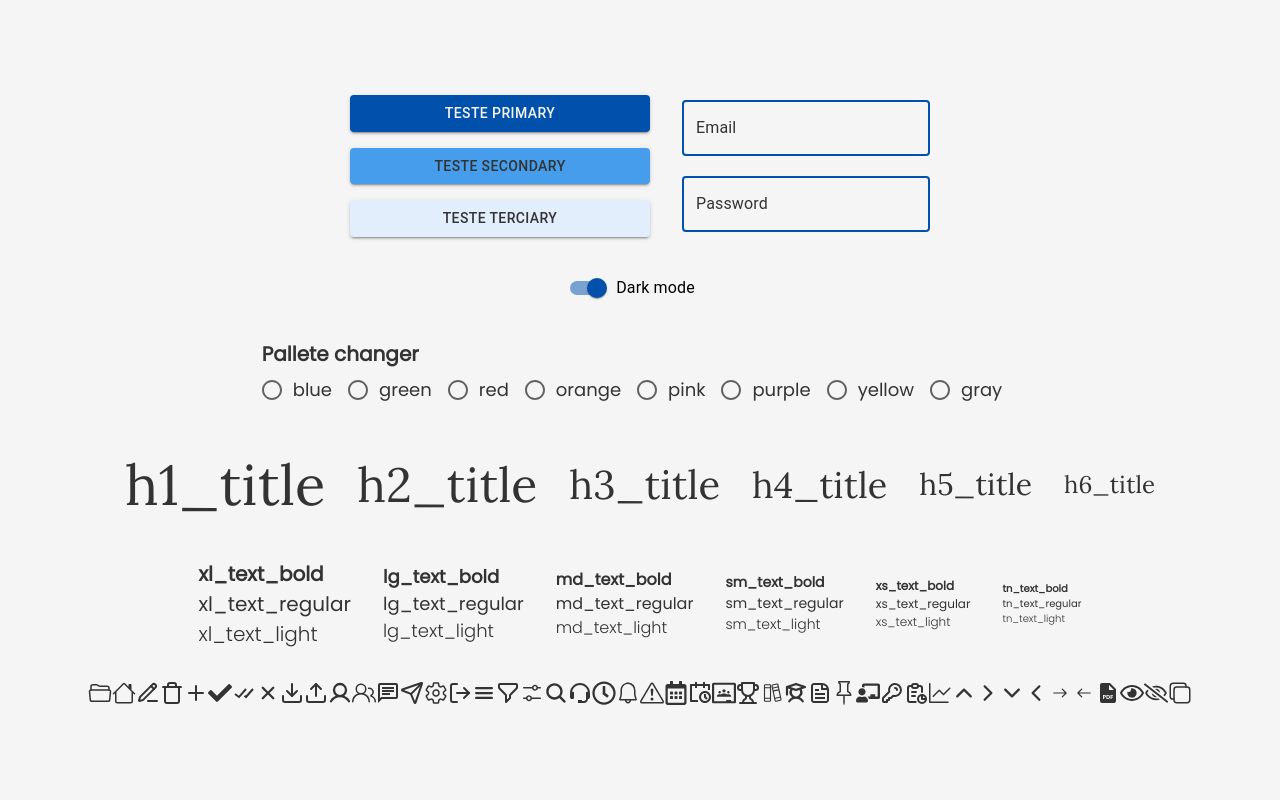
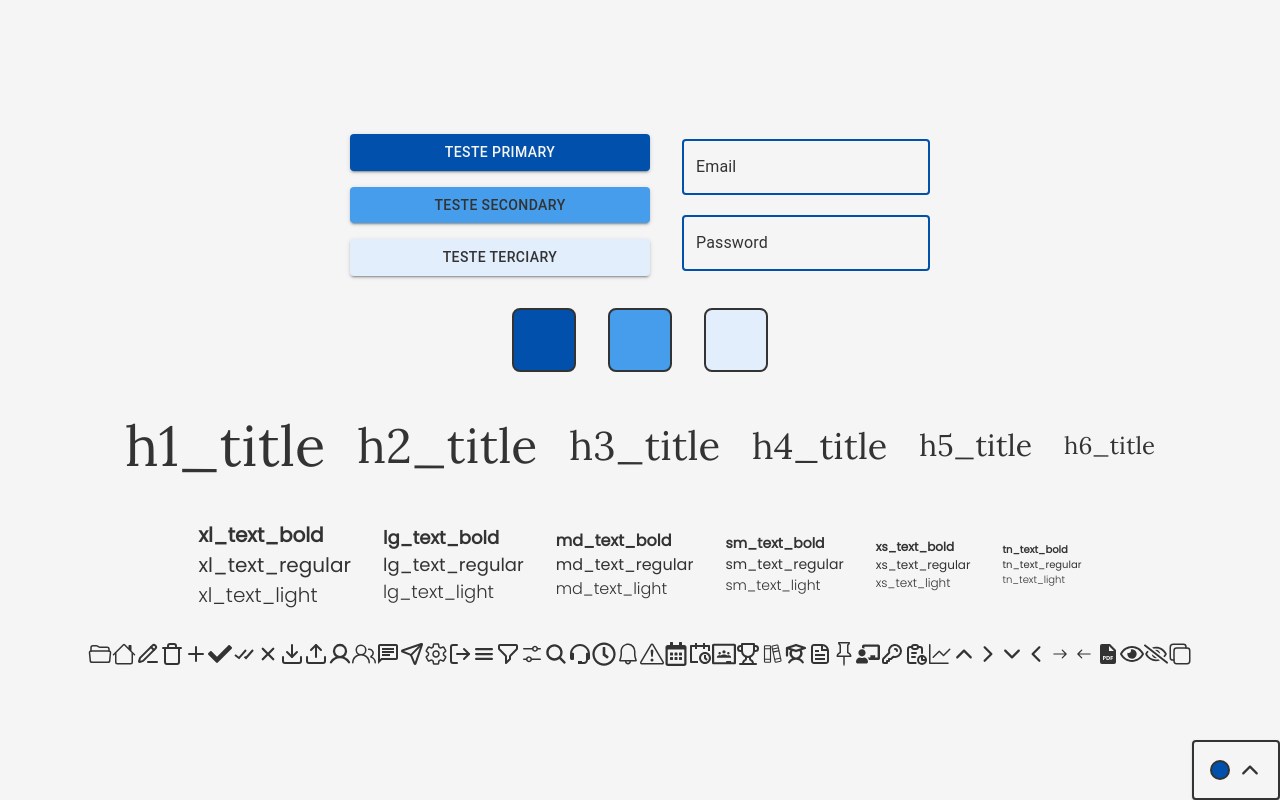
Before and after one commit to Hivqs79/Portal_do_Conselho, a Next.js app in the folder front/app/: page / in a window 1280 px wide. Built offline with nearby package versions, Linux system fonts and the light colour scheme.

Commit message:
:sparkles: Resolved the problem with dynamic color and added a menu for change color and mode

```diff
--- a/front/app/app/page.tsx
+++ b/front/app/app/page.tsx
@@ -19,6 +19,9 @@ import { CgFileDocument } from "react-icons/cg";
 import { TbReport } from "react-icons/tb";
 import { IoIosArrowBack, IoIosArrowDown, IoIosArrowForward, IoIosArrowRoundBack, IoIosArrowRoundForward, IoIosArrowUp } from "react-icons/io";
 import Icon from "@/components/Icon";
+import { BrandColors } from "@/theme/BrandColors";
+import ThemeSettings from "@/theme/ThemeSettings";
+import DevPalleteChangerMenu from "@/components/DevPalleteChangerMenu";
 
 export default function Home() {
   const [ color, setColor ] = useState("");
@@ -29,6 +32,12 @@ export default function Home() {
     setColor(colorChosen);
     changePallete(colorChosen);
   };
+
+  const primaryColor = BrandColors.primary_color;
+  const secondaryColor = BrandColors.secondary_color;
+  const terciaryColor = BrandColors.terciary_color;
+
+  const constrastColor = ThemeSettings.getContrastThemeColor();
 
   return (
     <Container maxWidth={"lg"} className="flex flex-col gap-8 justify-center items-center min-h-screen">
@@ -71,27 +80,10 @@ export default function Home() {
           />
         </Box>
       </Box>
-      <Box>
-        <FormControlLabel
-          control={<Switch
-            defaultChecked
-            onChange={() => changeThemeMode()}
-          />}
-          label="Dark mode"
-        />
-      </Box>
-      <Box>
-        <Typography variant="xl_text_bold">Pallete changer</Typography>
-        <RadioGroup value={color} defaultValue="" onChange={handleChangeColor} row>
-          {new Array("blue","green","red","orange","pink","purple","yellow","gray").map((color, index) => {
-              return <FormControlLabel
-                label={<Typography variant="lg_text_regular">{color}</Typography>}
-                value={color}
-                key={index}
-                control={<Radio />}
-              />
-          })}
-        </RadioGroup>
+      <Box className="!flex !flex-row !gap-8">
+        <Box style={{ backgroundColor: primaryColor, borderColor: constrastColor}} className="border-2 rounded-lg w-16 h-16"></Box>
+        <Box style={{ backgroundColor: secondaryColor, borderColor: constrastColor}} className="border-2 rounded-lg w-16 h-16"></Box>
+        <Box style={{ backgroundColor: terciaryColor, borderColor: constrastColor}} className="border-2 rounded-lg w-16 h-16"></Box>
       </Box>
       <Box className="!flex !flex-row !gap-8 items-center">
         <Typography variant="h1_title" component="h1">h1_title</Typography>
@@ -181,6 +173,7 @@ export default function Home() {
         <Icon IconPassed={FaRegEyeSlash}/>
         <Icon IconPassed={IoCopyOutline}/>
       </Box>
+      <DevPalleteChangerMenu />
     </Container>
   );
 }
--- /dev/null
+++ b/front/app/components/DevPalleteChangerMenu.tsx
@@ -0,0 +1,66 @@
+import { useThemeContext } from "@/hooks/useTheme";
+import ThemeSettings from "@/theme/ThemeSettings";
+import { Box, FormControlLabel, Paper, Radio, RadioGroup, Switch, Typography } from "@mui/material";
+import { useState, useEffect } from "react";
+import { IoClose } from "react-icons/io5";
+import Icon from "./Icon";
+import { IoIosArrowUp } from "react-icons/io";
+import { BrandColors } from "@/theme/BrandColors";
+
+export default function DevPalleteChangerMenu() {
+    const defaultPallete = localStorage.getItem("theme") || "blue";
+    const [color, setColor] = useState(defaultPallete);
+    const [open, setOpen] = useState(false);
+    const { changeThemeMode, changePallete } = useThemeContext();
+
+    useEffect(() => {
+        setColor(defaultPallete);
+    }, [defaultPallete]);
+
+    const handleChangeColor = (event: React.ChangeEvent<HTMLInputElement>) => {
+        let colorChosen = (event.target as HTMLInputElement).value as "purple" | "gray" | "blue" | "pink" | "yellow" | "red" | "green" | "orange";
+        setColor(colorChosen);
+        changePallete(colorChosen);
+    };
+
+    const backgroundColor = ThemeSettings.getBackgroundThemeColor();
+    const constrastColor = ThemeSettings.getContrastThemeColor();
+    const primaryColor = BrandColors.primary_color;
+
+    return (
+        <Paper style={{backgroundColor: backgroundColor, borderColor: constrastColor}} className="absolute bottom-0 right-0 p-4 border-2 shadow-2xl">
+            {open ?
+                <>
+                    <Box onClick={() => setOpen(false)} className="cursor-pointer !flex !justify-end">
+                        <Icon IconPassed={IoClose} />
+                    </Box>
+                    <RadioGroup value={color} onChange={handleChangeColor}>
+                        {["blue", "green", "red", "orange", "pink", "purple", "yellow", "gray"].map((color, index) => {
+                            return <FormControlLabel
+                                label={<Typography variant="sm_text_regular">{color}</Typography>}
+                                value={color}
+                                key={index}
+                                control={<Radio />}
+                            />
+                        })}
+                    </RadioGroup>
+                    <FormControlLabel
+                        control={<Switch
+                            onChange={() => changeThemeMode()}
+                        />}
+                        className="!m-0 !mt-4"
+                        label={<Typography variant="sm_text_regular">Dark mode</Typography>}
+                        labelPlacement="top"
+                    />
+                </>
+            :
+                <Box className="flex flex-row gap-2 justify-center items-center">
+                    <Box style={{backgroundColor:primaryColor, borderColor: constrastColor}} className="!rounded-full w-5 h-5 border-2"></Box>
+                    <Box onClick={() => setOpen(true)} className="cursor-pointer">
+                        <Icon IconPassed={IoIosArrowUp} />
+                    </Box>
+                </Box>
+            }
+        </Paper>
+    );
+}
```
